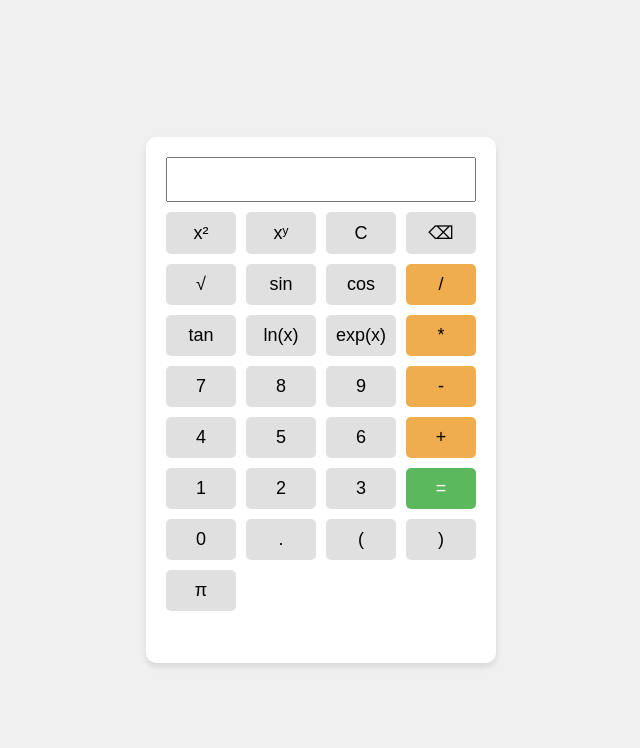
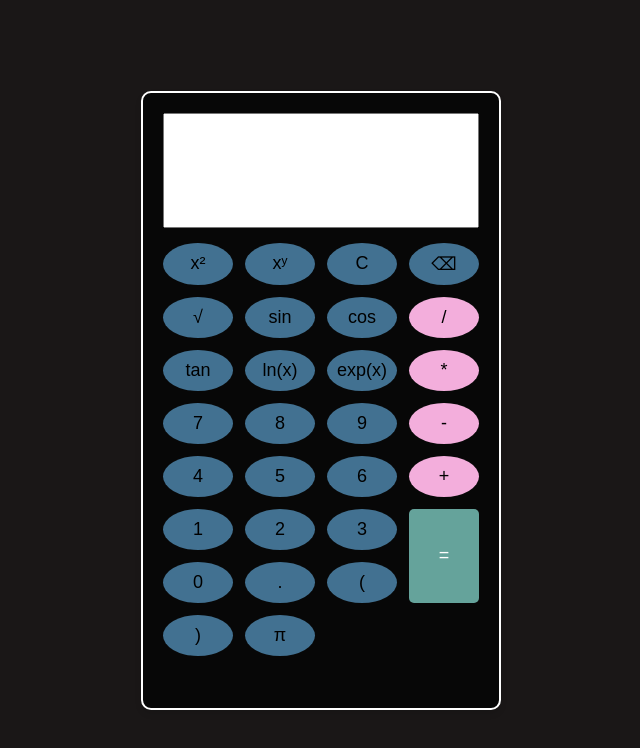
Before and after one commit to Tanjoniaina0908/calculatrice_tolotra, a plain HTML site: page index.html in a window 1280 px wide. Shown: the whole page, without its empty margins (319-959 px from the left). Drawn offline with Linux system fonts and the light colour scheme.

Commit message:
homework1

```diff
--- a/index.html
+++ b/index.html
@@ -18,51 +18,63 @@
             height: 100vh;
             /*definit la hauteur */
             margin: 0;
-            background-color: #f0f0f0;
-            /* background-color: black; */
-            /* coloré les font*/
+            /* background-color: #f0f0f0; */
+            background-color: #1a1717;
         }
         .calculator {
-            background-color: white;
+            /* background-color: white; */
+            background-color: rgb(7, 7, 7);
             border-radius: 10px;
             box-shadow: 0 4px 6px rgba(0,0,0,0.1);
             padding: 20px;
             display: flex;
             flex-direction: column;
+            border: 2px solid white;
+            /* border: 2px solid rgb(24, 22, 22); */
         }
         input {
-            margin-bottom: 10px;
-            padding: 10px;
-            font-size: 18px;
+            margin-bottom: 15px;
+            padding: 50px;
+            font-size: 10px;
         }
         .buttons {
             display: grid;
             grid-template-columns: repeat(4, 1fr);
             /* ce qui fait la colone en '4' */
-            gap: 10px;
-            /* ajouter de l' espace */
+            gap: 12px;
+
+
         }
         button {
             padding: 10px;
             font-size: 18px;
             border: none;
-            background-color: #e0e0e0;
+            background-color:rgba(112, 197, 253, 0.562);
+            /* background-color: #e0e0e0; */
             /* background-color: aqua; */
             cursor: pointer;
-            border-radius: 5px;
+            border-radius: 70%;
         }
         button:hover {
             background-color: #d0d0d0;
+            /* background-color: #c41e1e; */
         }
         .operator {
-            background-color: #f0ad4e;
+            background-color: #f3aedc;
         }
         .operator:hover {
-            background-color: #ec971f;
+            /* background-color: #ec971f; */
+             background-color: #f3aedc60;
         }
         #equals {
-            background-color: #5cb85c;
+            /* background-color: #5cb85c; */
+            background-color: #91ebdfaf;
             color: white;
+
+            grid-row: span 2; /* Fait en sorte que le bouton "=" prenne deux lignes */
+            height: 100%; /* Optionnel : pour remplir toute la hauteur de la ligne */
+            border: none; /* Supprime la bordure */
+            border-radius: 5px; /* Arrondi légèrement */
         }
         #equals:hover {
             background-color: #449d44;
```
